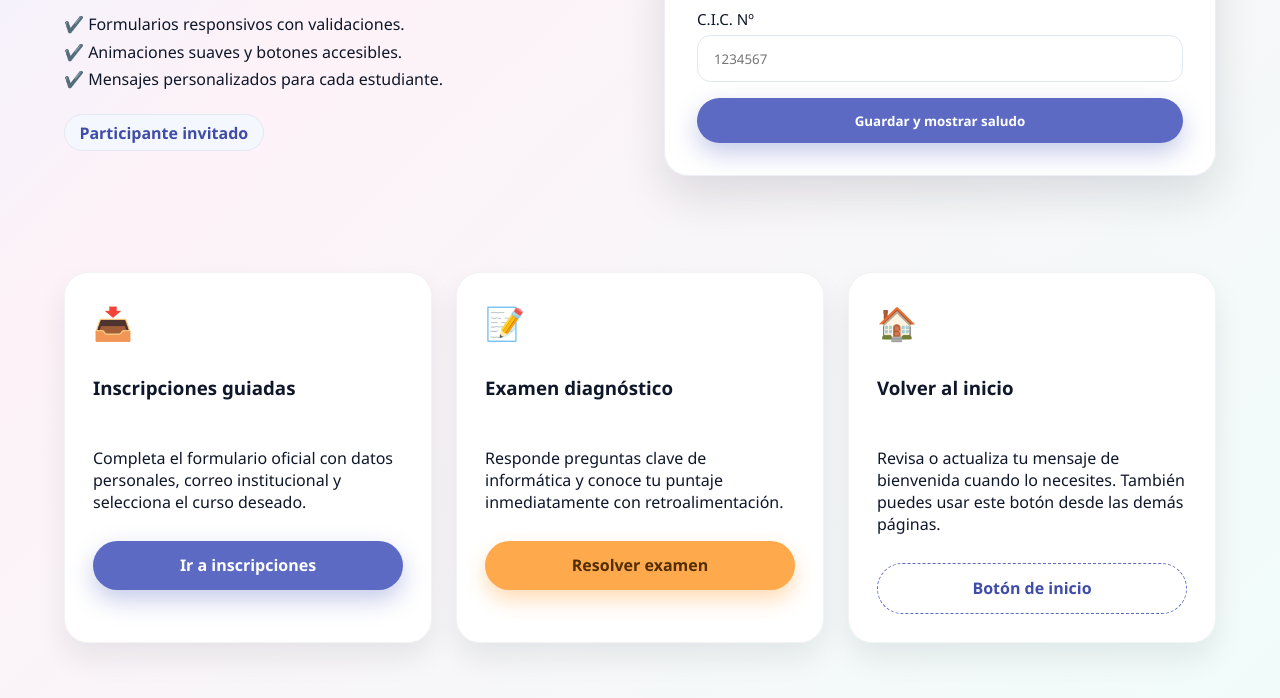
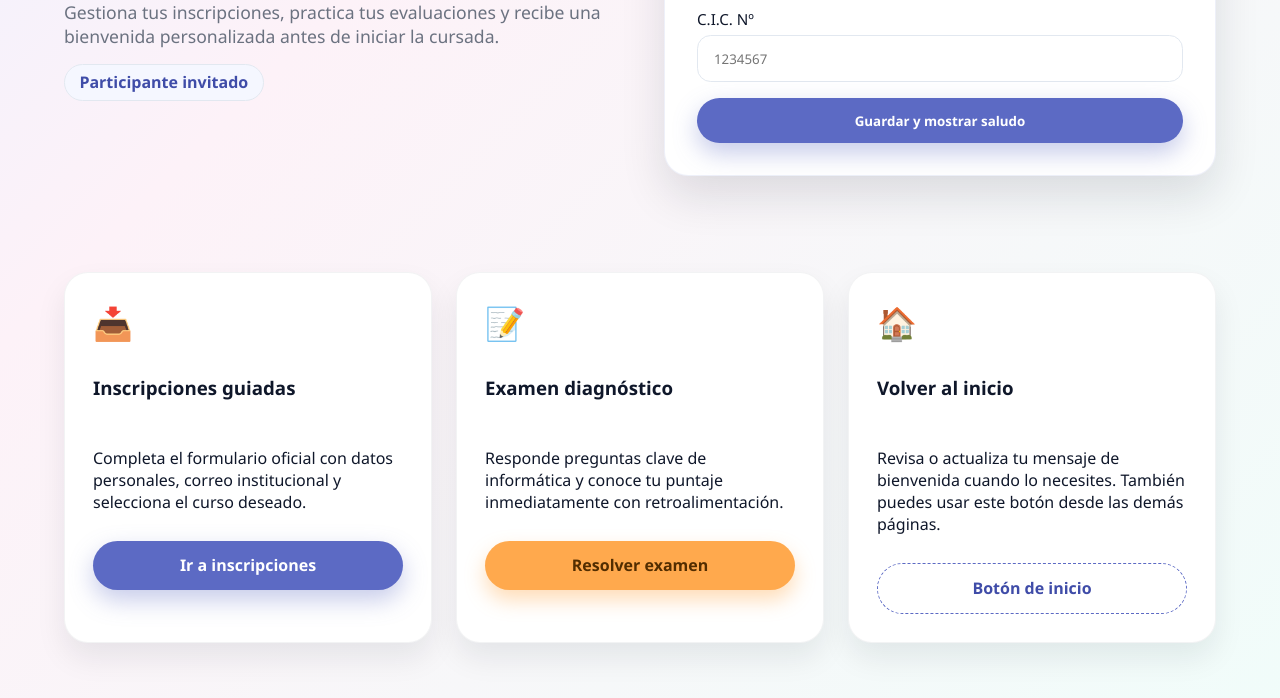
Before and after one commit to Fernando10104/TP5_FernandoEnciso, a plain HTML site: page index.html in a window 1280 px wide. Shown: the part 402-1100 px from the top of the page. Drawn offline with Linux system fonts and the light colour scheme.

Commit message:
actualizacio3

```diff
--- a/index.html
+++ b/index.html
@@ -14,11 +14,6 @@
             <div class="hero-text">
                 <h1>Plataforma Académica Interactiva</h1>
                 <p class="lead">Gestiona tus inscripciones, practica tus evaluaciones y recibe una bienvenida personalizada antes de iniciar la cursada.</p>
-                <ul class="feature-list">
-                    <li>✔️ Formularios responsivos con validaciones.</li>
-                    <li>✔️ Animaciones suaves y botones accesibles.</li>
-                    <li>✔️ Mensajes personalizados para cada estudiante.</li>
-                </ul>
                 <div class="chip-list">
                     <span class="chip" data-chip="nombre">Participante invitado</span>
                 </div>
```
